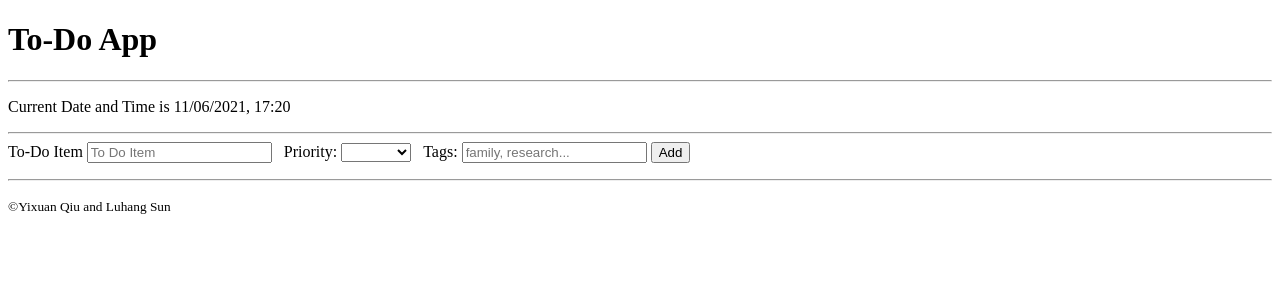
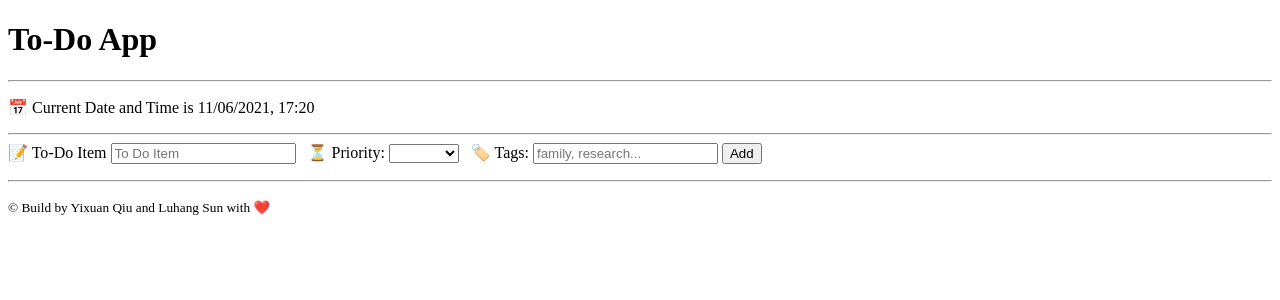
Before and after one commit to qiuyixuan/To-Do-App, a Flask app: page / in a window 1280 px wide. Shown: the top 300 px of the page. Run offline with Flask 2, Linux system fonts and the light colour scheme.

Commit message:
add fun emojis

```diff
--- a/src/templates/base.html
+++ b/src/templates/base.html
@@ -10,17 +10,17 @@
 
         <hr>
 
-        <p>Current Date and Time is {{date_time}}</p>
+        <p>📅 Current Date and Time is {{date_time}}</p>
 
         <hr>
 
         <form action="/add" method="post">
         	<div>
-        		<label for="title">To-Do Item</label>
+        		<label for="title">📝 To-Do Item</label>
         		<input type="text" name="item" placeholder="To Do Item" required=True>
 
                 <!-- priority labels - optional and default to Medium -->
-                <label for = "prioirty">&nbsp;&nbsp;Priority:</label>
+                <label for = "prioirty">&nbsp;&nbsp;⏳ Priority:</label>
                 <select name = "priority" id="priority">
                     <option value=""></option>
                     <option value="High">High</option>
@@ -28,7 +28,7 @@
                     <option value="Low">Low</option>
                 </select>
 
-                <label for = "tags">&nbsp;&nbsp;Tags:</label>
+                <label for = "tags">&nbsp;&nbsp;🏷️ Tags:</label>
                 <input type = "text" name = "tags" placeholder = "family, research...">
 
         		<button type="submit">Add</button>
@@ -54,7 +54,7 @@
 
         <footer class="footer">
             <div class="container">
-                <p class="text-muted"><small>©Yixuan Qiu and Luhang Sun</small></p>
+                <p class="text-muted"><small>© Build by Yixuan Qiu and Luhang Sun with ❤️</small></p>
             </div>
         </footer>
 
```
